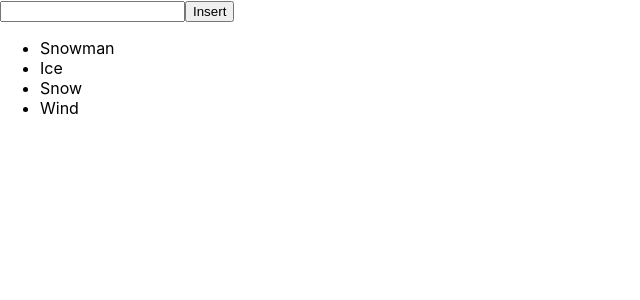
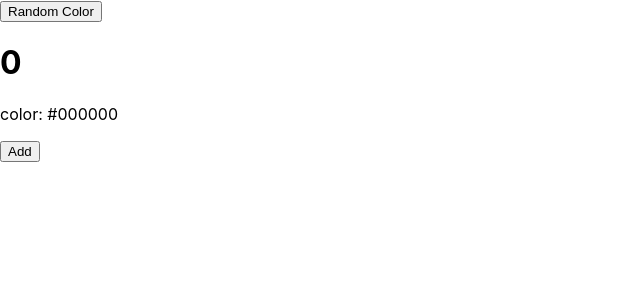
Before and after one commit to devJWSong/React, a React (Create React App) app in the folder hello-react/: page / in a window 1280 px wide. Shown: the top 300 px of the page, without its empty margins (0-640 px from the left). Built offline with nearby package versions, Linux system fonts and the light colour scheme.

Commit message:
Tested life cycle of components

```diff
--- a/hello-react/src/App.js
+++ b/hello-react/src/App.js
@@ -1,11 +1,27 @@
 import React, { Component } from 'react';
-import IterationSample from './IterationSample'
+import LifeCycleSample from './LifeCycleSample'
+
+function getRandomColor() {
+  return '#' + Math.floor(Math.random() * 16777215).toString(16);
+}
 
 class App extends Component {
+
+  state = {
+    color: '#000000'
+  }
+
+  handleClick = () => {
+    this.setState({
+      color: getRandomColor()
+    });
+  }
+
   render() {
     return (
       <div>
-        <IterationSample/>
+        <button onClick={this.handleClick}>Random Color</button>
+        <LifeCycleSample color={this.state.color}/>
       </div>
     );
   }
--- /dev/null
+++ b/hello-react/src/LifeCycleSample.js
@@ -0,0 +1,89 @@
+import React, {Component} from 'react'
+
+class LifeCycleSample extends Component {
+
+    state = {
+        number: 0,
+        color: null
+    }
+
+    myRef = null;
+
+    constructor(props) {
+        super(props);
+        console.log('constructor')
+    }
+
+    static getDerivedStateFromProps(nextProps, prevProps) {
+
+        if (nextProps.color !== prevProps.color) {
+            return {color: nextProps.color}
+        }
+
+        return null;
+
+    }
+
+    componentDidMount() {
+        console.log('componentDidMount');
+    }
+
+    shouldComponentUpdate(nextProps, nextState) {
+
+        console.log('shouldComponentUpdate', nextProps, nextState);
+
+        return nextState.number % 10 !== 4;
+
+    }
+
+    componentWillUnmount() {
+        console.log('componentWillUnmount');
+    }
+
+    handleClick = () => {
+        this.setState({
+            number: this.state.number + 1
+        });
+    }
+
+    getSnapshotBeforeUpdate(prevProps, prevState) {
+        console.log('getSnapshotBeforeUpdate');
+
+        if (prevProps.color !== this.props.color) {
+            return this.myRef.style.color;
+        }
+
+        return null;
+    }
+
+    componentDidUpdate(prevProps, prevState, snapshot) {
+        console.log('componentDidUpdate', prevProps, prevState);
+
+        if (snapshot) {
+            console.log('Color before update: ', snapshot);
+        }
+    }
+
+    render() {
+        console.log('render');
+
+        const style = {
+            color: this.props.color
+        }
+
+        return(
+            <div>
+                <h1 style={style} ref={ref => this.myRef=ref}>
+                    {this.state.number}
+                </h1>
+                <p>color: {this.state.color}</p>
+                <button onClick={this.handleClick}>
+                    Add
+                </button>
+            </div>
+        );
+    }
+
+}
+
+export default LifeCycleSample;
```
